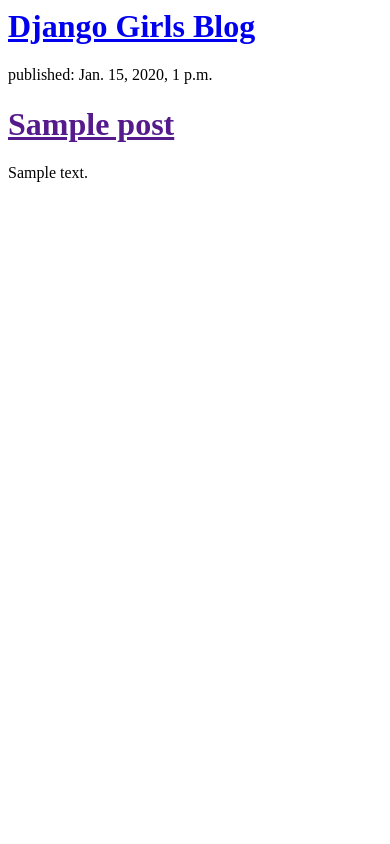
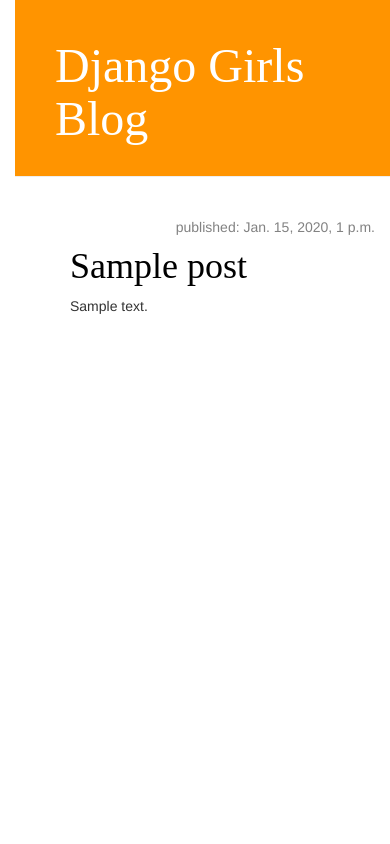
Before and after one commit to keciboynuzuye/my-first-blog, a Django app: template blog/templates/blog/post_list.html in a window 390 px wide. Run offline with Django 3.2, Linux system fonts and the light colour scheme; the template is opened without the code that fills it: values that come from a table or form of the project are taken from there, others are empty; tables that the repository leaves empty hold one stand-in row (values such as "Sample post"); some libraries are stand-ins or nearby versions.

Commit message:
Added view and template for detailed blog post as well as CSS for the site.

```diff
--- /dev/null
+++ b/blog/static/css/blog.css
@@ -0,0 +1,54 @@
+h1 a {
+    color: #7855AD;
+    font-family: 'Indie Flower';
+}
+body {
+    padding-left: 15px;
+}
+.page-header {
+    background-color: #ff9400;
+    margin-top: 0;
+    padding: 20px 20px 20px 40px;
+}
+
+.page-header h1, .page-header h1 a, .page-header h1 a:visited, .page-header h1 a:active {
+    color: #ffffff;
+    font-size: 36pt;
+    text-decoration: none;
+}
+
+.content {
+    margin-left: 40px;
+}
+
+h1, h2, h3, h4 {
+    font-family: 'Lobster', cursive;
+}
+
+.date {
+    float: right;
+    color: #828282;
+}
+
+.save {
+    float: right;
+}
+
+.post-form textarea, .post-form input {
+    width: 100%;
+}
+
+.top-menu, .top-menu:hover, .top-menu:visited {
+    color: #ffffff;
+    float: right;
+    font-size: 26pt;
+    margin-right: 20px;
+}
+
+.post {
+    margin-bottom: 70px;
+}
+
+.post h1 a, .post h1 a:visited {
+    color: #000000;
+}
--- /dev/null
+++ b/blog/templates/blog/base.html
@@ -0,0 +1,23 @@
+{% load staticfiles %}
+<html>
+    <head>
+        <title>Django Girls blog</title>
+        <link rel="stylesheet" href="//maxcdn.bootstrapcdn.com/bootstrap/3.2.0/css/bootstrap.min.css">
+        <link rel="stylesheet" href="//maxcdn.bootstrapcdn.com/bootstrap/3.2.0/css/bootstrap-theme.min.css">
+        <link rel="stylesheet" href="{% static 'css/blog.css' %}">
+        <link href="http://fonts.googleapis.com/css?family=Lobster&subset=latin,latin-ext" rel="stylesheet" type="text/css">
+    </head>
+    <body>
+    <div class="page-header">
+        <h1><a href="/">Django Girls Blog</a></h1>
+    </div>
+    <div class="content container">
+        <div class="row">
+            <div class="col-md-8">
+            {% block content %}
+            {% endblock %}
+            </div>
+        </div>
+    </div>
+</body>
+</html>
--- a/blog/templates/blog/post_list.html
+++ b/blog/templates/blog/post_list.html
@@ -1,13 +1,12 @@
-</html>
-<div>
-<h1><a href="/">Django Girls Blog</a></h1>
-</div>
-
-{% for post in posts %}
-<div>
-    <p>published: {{ post.published_date }}</p>
-    <h1><a href="">{{ post.title }}</a></h1>
-    <p>{{ post.text|linebreaks }}</p>
-</div>
-{% endfor %}
-</html>
+{% extends 'blog/base.html' %}
+{% block content %}
+          {% for post in posts %}
+            <div class="post">
+                <div class="date">
+                    <p>published: {{ post.published_date }}</p>
+                </div>
+                <h1><a href="{% url 'post_detail' pk=post.pk %}">{{ post.title }}</a></h1>
+                <p>{{ post.text|linebreaks }}</p>
+            </div>
+            {% endfor %}
+        {% endblock %}
--- a/blog/urls.py
+++ b/blog/urls.py
@@ -1,6 +1,7 @@
-from django.conf.urls import url
+from django.conf.urls import include, url
 from . import views
 
 urlpatterns = [
     url(r'^$', views.post_list, name='post_list'),
+    url(r'^post/(?P<pk>[0-9]+)/$', views.post_detail, name='post_detail'),
 ]
```
Also changed, not shown: blog/templates/blog/post_detail.html (added, +13 -0 lines), blog/views.py (+6 -1 lines).
